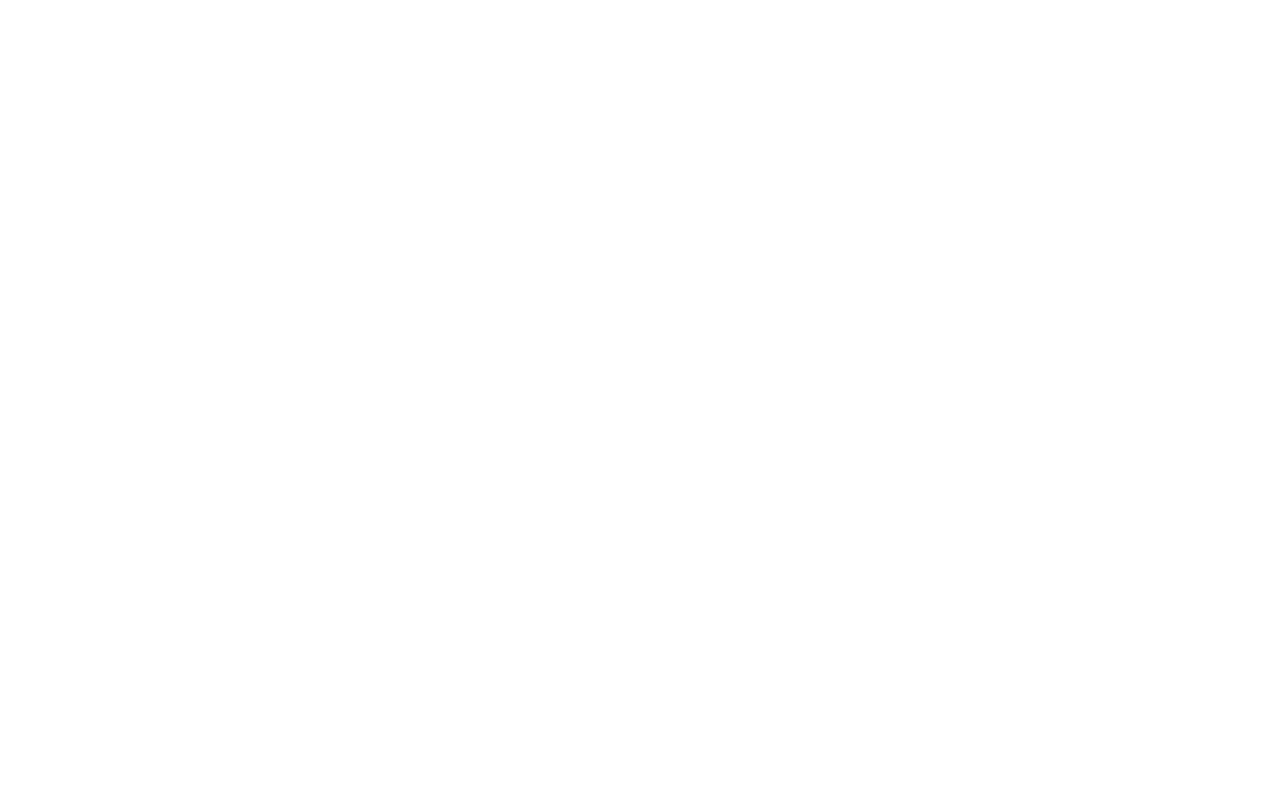
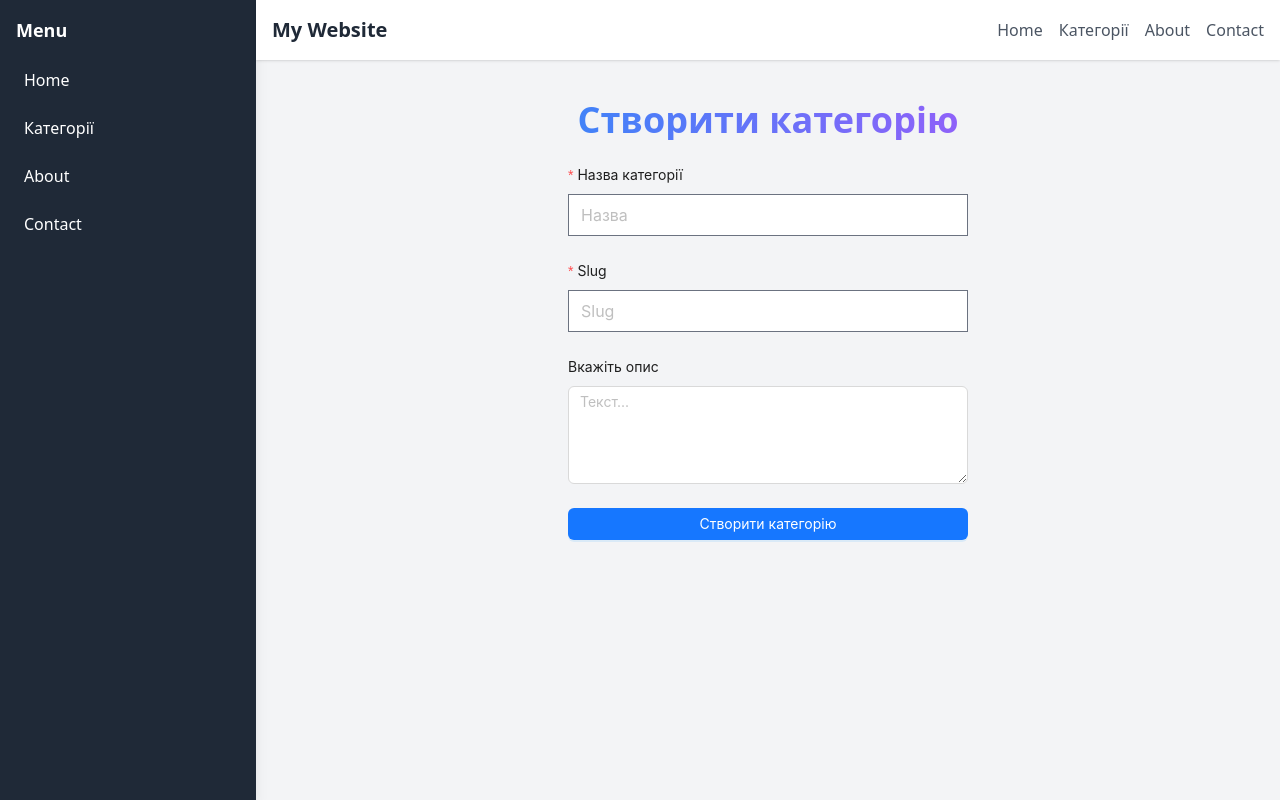
Before and after one commit to novakvova/Django_PV212, a React (Vite) app in the folder my-react/: page /categories/create in a window 1280 px wide. Before the commit this address had no page. Built offline with nearby package versions, Linux system fonts and the light colour scheme.

Commit message:
Create Category is good

```diff
--- a/my-react/package.json
+++ b/my-react/package.json
@@ -11,6 +11,7 @@
   },
   "dependencies": {
     "@reduxjs/toolkit": "^2.5.0",
+    "antd": "^5.23.1",
     "axios": "^1.7.9",
     "flowbite-react": "^0.10.2",
     "react": "^18.3.1",
--- a/my-react/src/App.tsx
+++ b/my-react/src/App.tsx
@@ -5,6 +5,7 @@
 import AboutPage from "./pages/AboutPage";
 import ContactPage from "./pages/ContactPage";
 import CategoryListPage from "./pages/Category/CategoryListPage.tsx";
+import CreateCategoryPage from "./pages/Category/CreateCategoryPage.tsx";
 
 const App: React.FC = () => {
     return (
@@ -16,7 +17,7 @@
                     <Route path="contact" element={<ContactPage />} />
                     <Route path="categories">
                         <Route index element={<CategoryListPage />} />
-                        {/*<Route path="create" element={<CreateCategoryPage />} />*/}
+                        <Route path="create" element={<CreateCategoryPage />} />
                         {/*<Route path="edit/:id" element={<EditCategoryPage />} />*/}
                         {/*<Route path=":id" element={<ViewCategoryPage />} />*/}
                     </Route>
--- a/my-react/src/pages/Category/CategoryListPage.tsx
+++ b/my-react/src/pages/Category/CategoryListPage.tsx
@@ -1,4 +1,5 @@
 import {useGetCategoriesQuery} from "../../services/apiCategory.ts";
+import {Link} from "react-router-dom";
 
 const CategoryListPage = () => {
 
@@ -46,9 +47,9 @@
             </h1>
 
             <div className={"mb-4"}>
-                <button className="bg-red-500 hover:bg-red-600 text-white font-bold py-2 px-4 rounded">
+                <Link to={"create"} className="bg-red-500 hover:bg-red-600 text-white font-bold py-2 px-4 rounded">
                     Додати
-                </button>
+                </Link>
             </div>
 
 
--- a/my-react/src/pages/Category/CreateCategoryPage.tsx
+++ b/my-react/src/pages/Category/CreateCategoryPage.tsx
@@ -0,0 +1,96 @@
+import { Form, Input, Button, notification } from 'antd';
+import {ICategoryPostRequest} from "../../services/types.ts";
+import TextArea from "antd/es/input/TextArea";
+import {useNavigate} from "react-router-dom";
+import {useCreateCategoryMutation} from "../../services/apiCategory.ts";
+
+
+const { Item } = Form;
+
+
+
+const CreateCategoryPage = () => {
+    const [createCategory] = useCreateCategoryMutation();
+
+    const [form] = Form.useForm<ICategoryPostRequest>();
+
+    const navigation = useNavigate();
+
+    const onFinish = async (values: ICategoryPostRequest) => {
+        try {
+
+            // console.log("Create", values);
+
+            const response = await createCategory(values).unwrap();
+            console.log("Response:", response);
+
+            notification.success({
+                message: 'Успішна реєстрація',
+                description: 'Ви успішно зареєстровані!',
+            });
+
+            navigation("..");
+
+            // form.resetFields();
+        } catch (err) {
+            console.error("Помилка cтворення категорії:", err);
+            notification.error({
+                message: 'Помилка cтворення категорії',
+                description: 'Щось пішло не так, спробуйте ще раз.',
+            });
+        }
+    };
+
+    return (
+        <div style={{maxWidth: '400px', margin: '0 auto'}}>
+            <h1 className="text-center text-4xl font-extrabold text-transparent bg-clip-text bg-gradient-to-r from-blue-500 to-purple-500 my-6">
+                Створити категорію
+            </h1>
+            <Form
+                form={form}
+                onFinish={onFinish}
+                layout="vertical"
+            >
+                <Item
+                    name="name"
+                    label="Назва категорії"
+                    rules={[
+                        {required: true, message: 'Будь ласка, введіть назву категорії!'},
+                        {min: 1, max: 150, message: 'Назва має бути від 1 до 150 символів'},
+                    ]}
+                >
+                    <Input placeholder="Назва"/>
+                </Item>
+
+                <Item
+                    name="slug"
+                    label="Slug"
+                    rules={[
+                        {required: true, message: 'Будь ласка, введіть slug категорії!'},
+                        {min: 1, max: 150, message: 'slug має бути від 1 до 150 символів'},
+                    ]}
+                >
+                    <Input placeholder="Slug"/>
+                </Item>
+
+                <Item
+                    name="description"
+                    label="Вкажіть опис"
+                >
+                    <TextArea
+                        rows={4}
+                        placeholder="Текст..."
+                    />
+                </Item>
+
+                <Item>
+                    <Button type="primary" htmlType="submit" block>
+                        Створити категорію
+                    </Button>
+                </Item>
+            </Form>
+        </div>
+    );
+};
+
+export default CreateCategoryPage;
--- a/my-react/src/services/apiCategory.ts
+++ b/my-react/src/services/apiCategory.ts
@@ -1,22 +1,25 @@
 import { createApi, fetchBaseQuery } from '@reduxjs/toolkit/query/react';
 import {APP_ENV} from "../env";
-import {CategoryItem} from "./types.ts";
+import {CategoryItem, ICategoryPostRequest} from "./types.ts";
 
 
 // Define the API slice
 export const apiCategory = createApi({
-    reducerPath: 'api',
+    reducerPath: 'category',
     baseQuery: fetchBaseQuery({ baseUrl: `${APP_ENV.REMOTE_BASE_URL}/api` }), // Replace with your base API URL
+    tagTypes: ["Category"], // Додаємо tag для категорій
     endpoints: (builder) => ({
         getCategories: builder.query<CategoryItem[], void>({
             query: () => 'categories', // Replace with your endpoint
+            providesTags: ["Category"], // Позначаємо, що цей запит пов'язаний з "Category"
         }),
-        createCategory: builder.mutation<CategoryItem, Omit<CategoryItem, 'id'>>({
+        createCategory: builder.mutation<CategoryItem, ICategoryPostRequest>({
             query: (newCategory) => ({
                 url: 'categories/',
                 method: 'POST',
                 body: newCategory,
             }),
+            invalidatesTags: ["Category"], // Інвалідовуємо "Category" після створення
         }),
     }),
 });
--- a/my-react/src/services/types.ts
+++ b/my-react/src/services/types.ts
@@ -4,3 +4,10 @@
     slug: string,
     description: string,
 }
+
+// CategoryModel.ts
+export interface ICategoryPostRequest {
+    name: string;         // Назва категорії (обов'язкове поле)
+    slug: string;         // Унікальний ідентифікатор (обов'язкове поле)
+    description?: string; // Опис (необов'язкове поле)
+}
```
Also changed, not shown: 2 other files (tests, documents, lock files or other folders).
